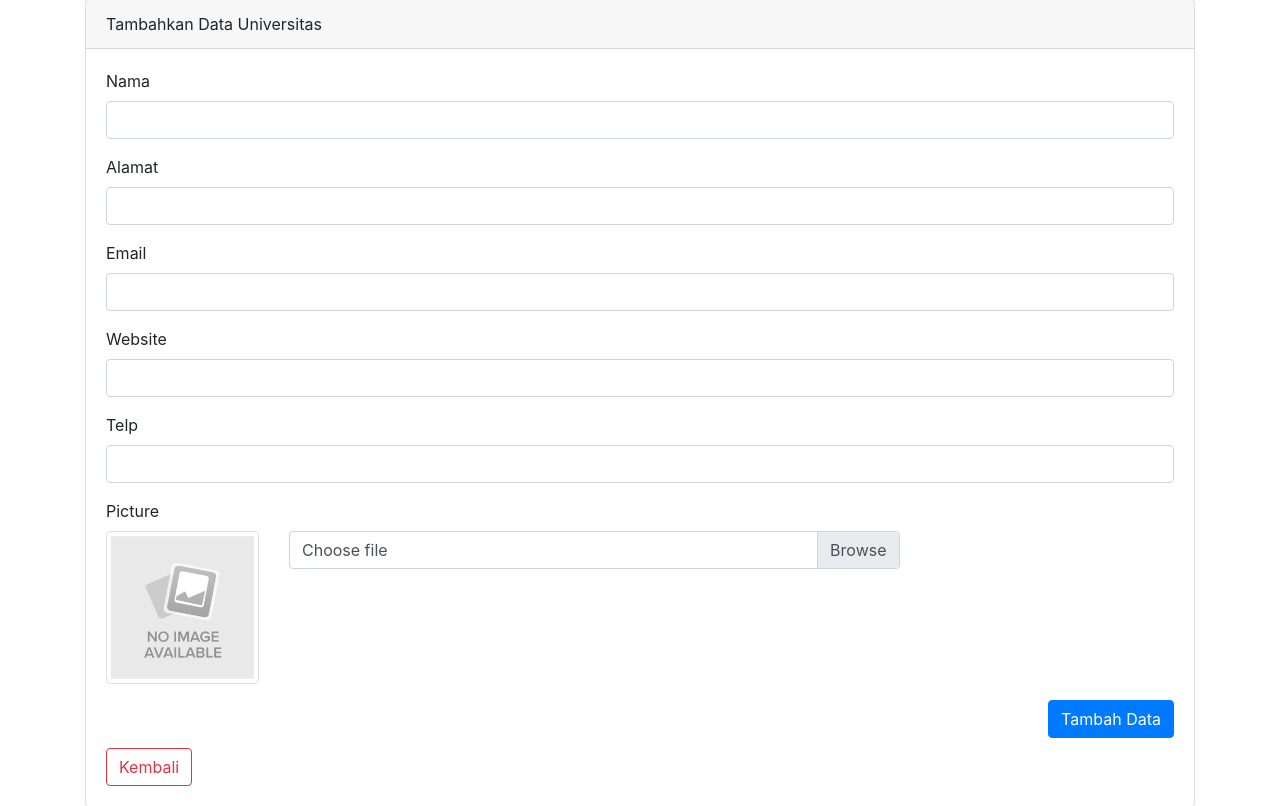
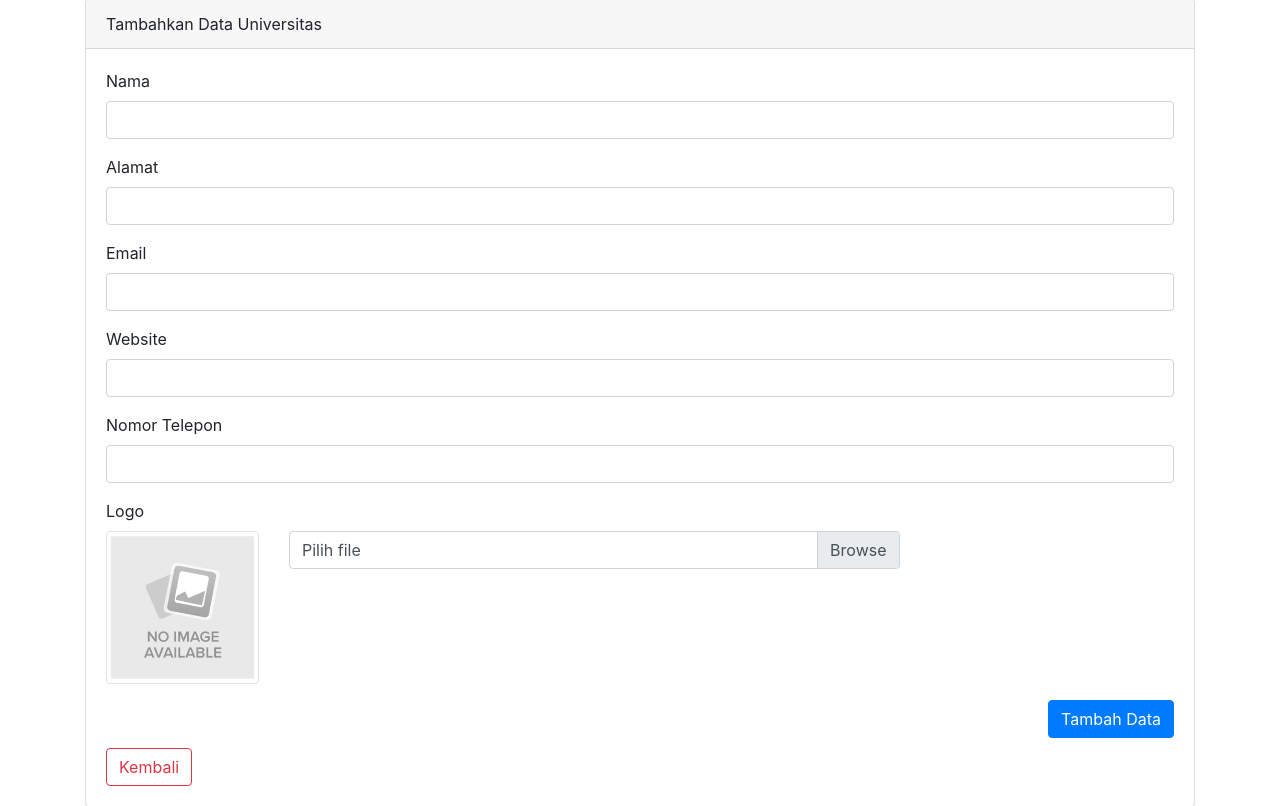
Before and after one commit to dhuharohim/cobareview1, a CodeIgniter app: page /simple-list-universities/university/add in a window 1280 px wide. Shown: the part 73-879 px from the top of the page. Run offline with CodeIgniter, Linux system fonts and the light colour scheme; some libraries are stand-ins or nearby versions.

Commit message:
added file uploade feature

```diff
--- a/application/views/university/add.php
+++ b/application/views/university/add.php
@@ -28,13 +28,13 @@
                             <small class="form-text text-danger"><?= form_error('website'); ?></small>
                         </div>
                         <div class="form-group">
-                            <label for="telp">Telp</label>
+                            <label for="telp">Nomor Telepon</label>
                             <input type="text" name="telp" class="form-control" id="telp">
                             <small class="form-text text-danger"><?= form_error('telp'); ?></small>
                         </div>
 
                         <div class="form-group">
-                            <label for="telp">Picture</label>
+                            <label for="image">Logo</label>
                             <div class="row">
                                 <div class="col-sm-2">
                                     <img src="<?= base_url('assets/img/univ_logo/default.jpg'); ?>" class="img-thumbnail img-preview">
@@ -42,12 +42,8 @@
                                 <div class="col-sm-7">
                                     <div class="custom-file">
                                         <input type="file" class="custom-file-input" id="image" name="image" onchange="previewImg();">
-                                        <label class="custom-file-label" for="image">Choose file</label>
+                                        <label class="custom-file-label" for="image">Pilih file</label>
                                     </div>
-                                    <?php if ($this->session->flashdata('message')) : ?>
-                                        <?= $this->session->flashdata('message');
-                                        unset($_SESSION['message']); ?>
-                                    <?php endif; ?>
                                 </div>
                             </div>
                         </div>
--- a/application/views/university/edit.php
+++ b/application/views/university/edit.php
@@ -30,13 +30,13 @@
                             <small class="form-text text-danger"><?= form_error('website'); ?></small>
                         </div>
                         <div class="form-group">
-                            <label for="telp">Telp</label>
+                            <label for="telp">Nomor Telepon</label>
                             <input type="text" name="telp" class="form-control" id="telp" value="<?= $universitas['telp']; ?>">
                             <small class="form-text text-danger"><?= form_error('telp'); ?></small>
                         </div>
 
                         <div class="form-group">
-                            <label for="telp">Picture</label>
+                            <label for="image">Logo</label>
                             <div class="row">
                                 <div class="col-sm-2">
                                     <img src="<?= base_url('assets/img/univ_logo/') . $universitas['logo']; ?>" class="img-thumbnail img-preview">
@@ -44,7 +44,7 @@
                                 <div class="col-sm-7">
                                     <div class="custom-file">
                                         <input type="file" class="custom-file-input" id="image" name="image" onchange="previewImg();">
-                                        <label class="custom-file-label" for="image">Choose file</label>
+                                        <label class="custom-file-label" for="image">Pilih file</label>
                                     </div>
                                 </div>
                             </div>
--- a/application/views/university/index.php
+++ b/application/views/university/index.php
@@ -53,7 +53,7 @@
                 <tbody>
                     <?php if (empty($universitas)) : ?>
                         <tr>
-                            <td colspan="4">
+                            <td colspan="5">
                                 <div class="alert alert-danger text-center" role="alert">
                                     Data tidak ditemukan!
                                 </div>
```
